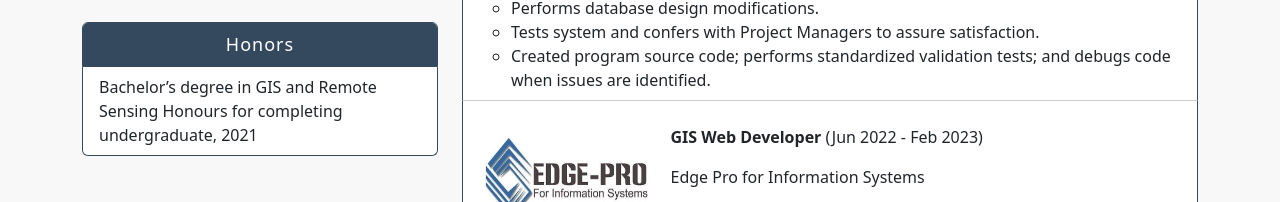
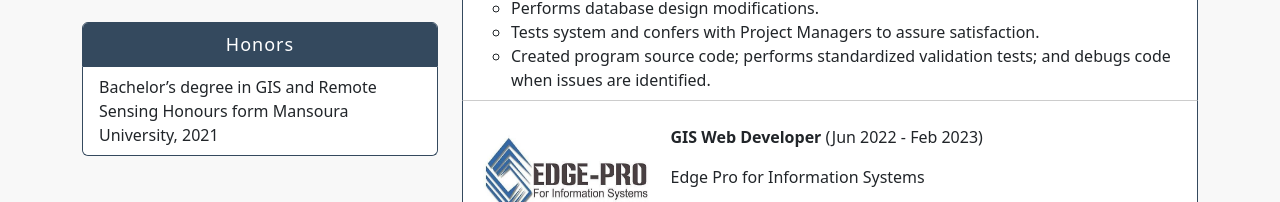
Before and after one commit to ashrafayman219/GIS-PORTFOLIO, a plain HTML site: page resume.html in a window 1280 px wide. Shown: the part 1160-1362 px from the top of the page. Drawn offline with nearby package versions, Linux system fonts and the light colour scheme; a web font is replaced by a local one.

Commit message:
resume.html

```diff
--- a/resume.html
+++ b/resume.html
@@ -141,7 +141,7 @@
                   <div class="card-header hd text-center honors-hd">Honors</div>
                 </div>
                 <ul class="list-group list-group-flush card-body honors-borders">
-                  <li class="list-group-item honors-borders-1">Bachelor’s degree in GIS and Remote Sensing Honours for completing undergraduate, 2021</li>
+                  <li class="list-group-item honors-borders-1">Bachelor’s degree in GIS and Remote Sensing Honours form Mansoura University, 2021</li>
                   <!-- <li class="list-group-item honors-borders-2">Harold Thompson Straw Award for Professional Promise and Potential for Scholarly Contribution, 2010</li> -->
                   <!-- <li class="list-group-item">Richard P. Palmieri Award for Excellence in Geography, 2009</li>
                   <li class="list-group-item">Member of the Phi Beta Kappa Society</li>
```
